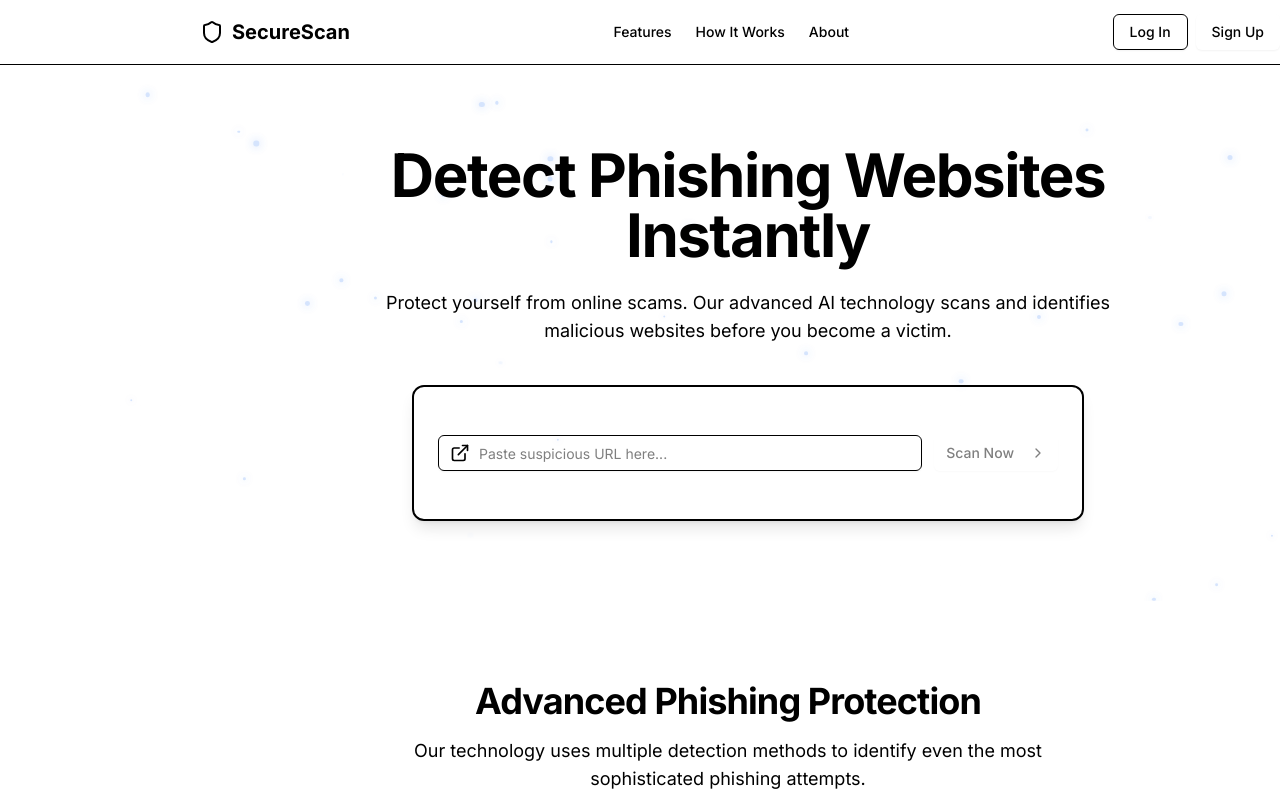
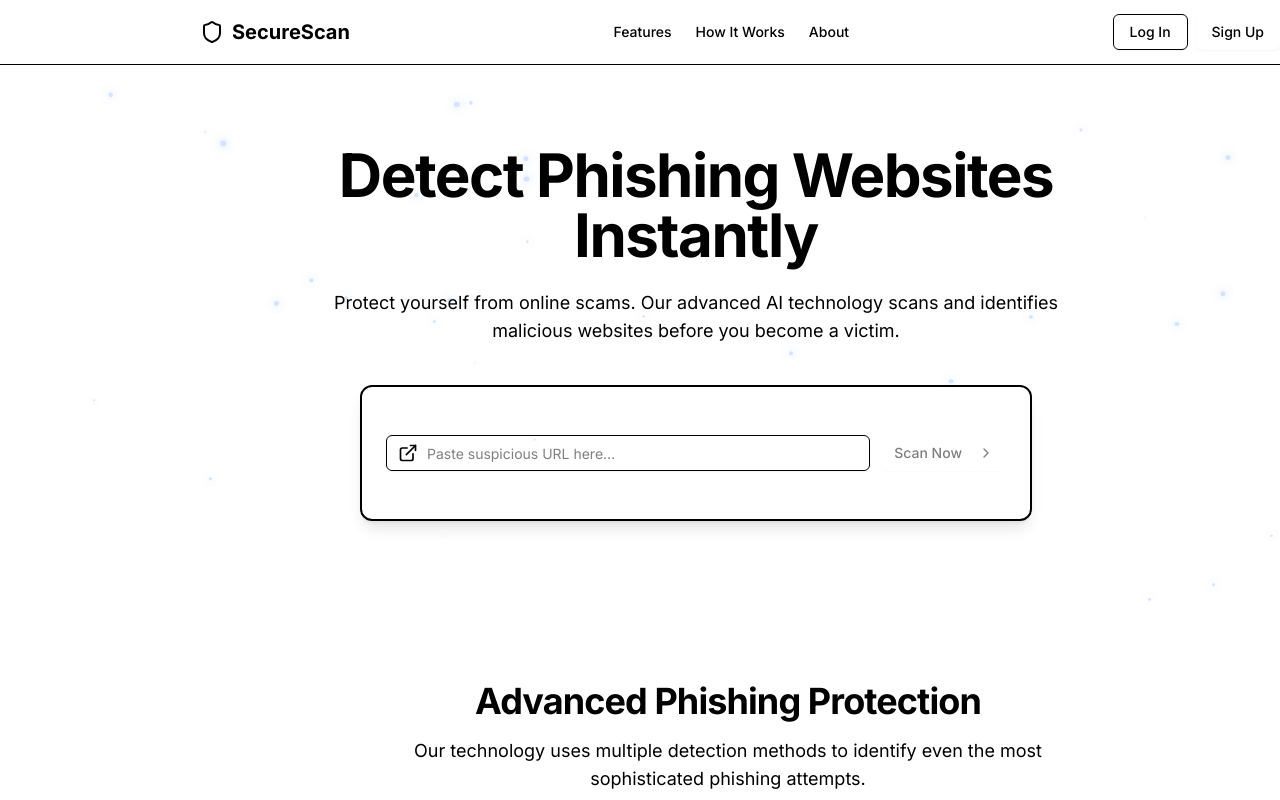
Before and after one commit to Ashmit111/secure_scan, a Next.js app: page / in a window 1280 px wide. Shown: the top 800 px of the page. Built offline with nearby package versions, Linux system fonts and the light colour scheme.

Commit message:
style: adjust padding in hero section for improved layout

```diff
--- a/src/app/page.jsx
+++ b/src/app/page.jsx
@@ -223,7 +223,7 @@ export default function PhishingDetector() {
 
       <main className="flex-1 ">
         {/* Hero Section with Scanner */}
-        <section className="relative overflow-hidden bg-gradient-to-b from-background to-muted py-20 pl-44 ml-10">
+        <section className="relative overflow-hidden bg-gradient-to-b from-background to-muted py-20 pl-28">
           <div className="absolute inset-0 bg-grid-pattern opacity-5"></div>
           <div className="container relative z-10">
             <div className="mx-auto max-w-3xl text-center mb-10">
```
